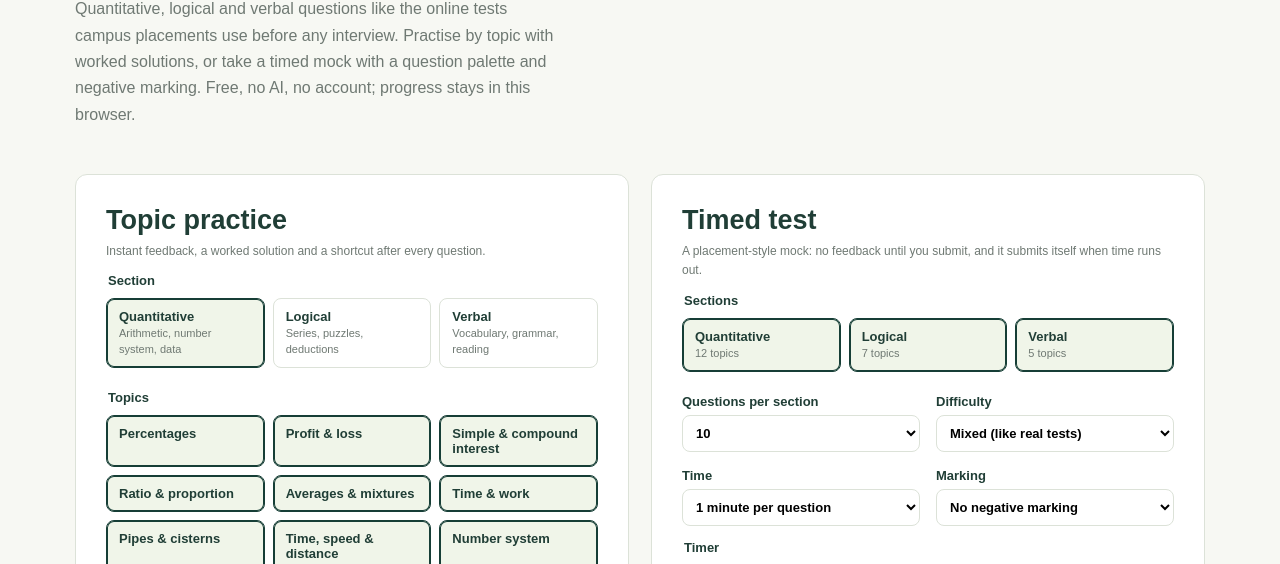
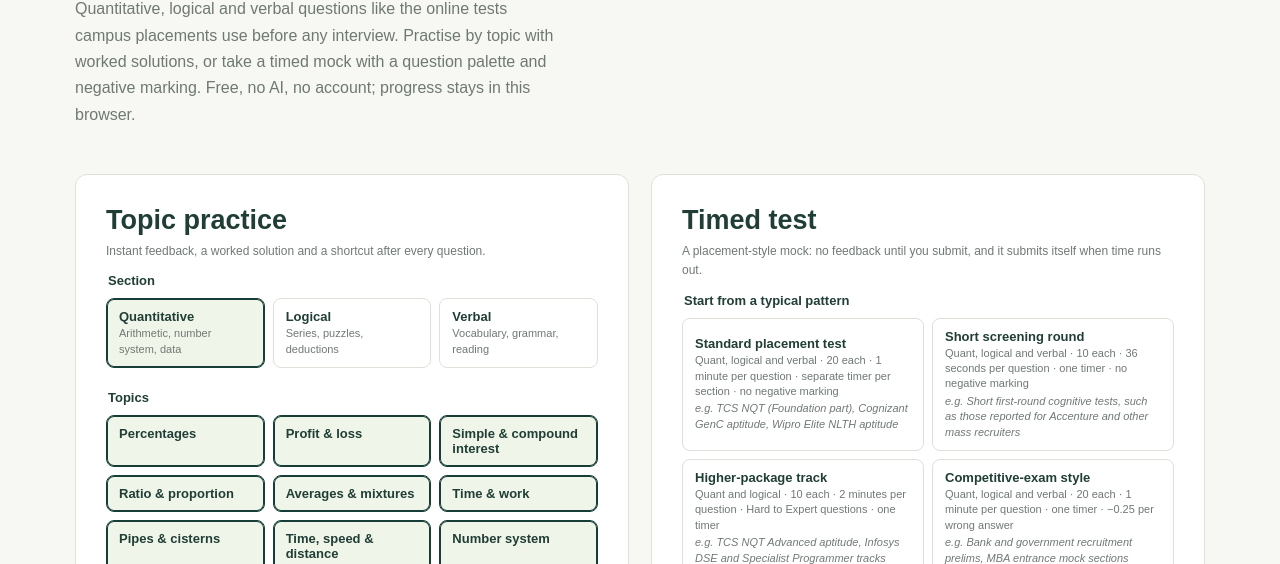
Before and after one commit to VigneshKumarM84/CaseInterview, a website with bundled scripts: page index.html in a window 1280 px wide. Both pictures are taken after a click on the button "Aptitude". Shown: the part 236-800 px from the top of the page. Built offline with nearby package versions, Linux system fonts and the light colour scheme.

Commit message:
Add typical-pattern presets to the aptitude timed test
- Four generic presets (standard placement test, short screening round,
  higher-package track, competitive-exam style) fill in the existing
  timed-test settings; the test does not start until the student presses Start
- Company names appear only as "e.g." examples from public prep-site
  write-ups; every preset is labelled approximate, with a note to follow
  the drive notice
- Presets live in content/aptitude-presets.js and use only settings the
  timed test already offers (checked by a test)

Co-Authored-By: Claude Opus 5.5 <noreply@anthropic.com>

```diff
--- a/assets/aptitude.css
+++ b/assets/aptitude.css
@@ -72,3 +72,12 @@
 }
 @media(max-width:420px){.apt-chips{grid-template-columns:1fr}.apt-data th,.apt-data td{padding:6px 8px}}
 @media print{.apt-testbar,.apt-palette,.apt-test-actions{display:none}.apt-passage>*{display:block}}
+.apt-presets{margin-bottom:6px}
+.apt-preset-list{display:grid;grid-template-columns:1fr 1fr;gap:8px}
+.apt-preset{display:block;text-align:left;font-weight:400;border:1px solid var(--line);border-radius:8px;padding:10px 12px;background:#fff;cursor:pointer;min-width:0}
+.apt-preset b{display:block;font-size:13px}
+.apt-preset small{display:block;font-size:11px;color:var(--muted);margin-top:2px;line-height:1.4}
+.apt-preset .apt-preset-eg{font-style:italic}
+.apt-preset:hover{border-color:var(--green)}
+.apt-preset.chosen{border-color:var(--green);background:#f0f5e9;box-shadow:inset 0 0 0 1px var(--green)}
+@media (max-width:640px){.apt-preset-list{grid-template-columns:1fr}}
--- /dev/null
+++ b/content/aptitude-presets.js
@@ -0,0 +1,37 @@
+/* Generic timed-test presets for placement aptitude practice. Each one fills the timed-test settings with values
+   from the options the test already offers (equal section sizes, fixed paces), so every preset is an approximation.
+   Company names are examples of tests that public prep sites describe in roughly this shape. Companies do not publish
+   these patterns in full and change them, so they are not claims about any company's current test. Checked against
+   free prep-site write-ups in November 2026; students should follow their own drive notice. */
+(function (root) {
+  'use strict';
+  const PRESETS = [
+    {
+      id: 'standard', title: 'Standard placement test',
+      shape: 'Quant, logical and verbal · 20 each · 1 minute per question · separate timer per section · no negative marking',
+      examples: 'TCS NQT (Foundation part), Cognizant GenC aptitude, Wipro Elite NLTH aptitude',
+      settings: { sections: ['quant', 'logical', 'verbal'], perSection: 20, testLevel: 'mixed', pace: 60, timing: 'sectional', negative: 0 }
+    },
+    {
+      id: 'quick', title: 'Short screening round',
+      shape: 'Quant, logical and verbal · 10 each · 36 seconds per question · one timer · no negative marking',
+      examples: 'Short first-round cognitive tests, such as those reported for Accenture and other mass recruiters',
+      settings: { sections: ['quant', 'logical', 'verbal'], perSection: 10, testLevel: 'mixed', pace: 36, timing: 'total', negative: 0 }
+    },
+    {
+      id: 'advanced', title: 'Higher-package track',
+      shape: 'Quant and logical · 10 each · 2 minutes per question · Hard to Expert questions · one timer',
+      examples: 'TCS NQT Advanced aptitude, Infosys DSE and Specialist Programmer tracks',
+      settings: { sections: ['quant', 'logical'], perSection: 10, testLevel: 'mixed-high', pace: 120, timing: 'total', negative: 0 }
+    },
+    {
+      id: 'negative', title: 'Competitive-exam style',
+      shape: 'Quant, logical and verbal · 20 each · 1 minute per question · one timer · −0.25 per wrong answer',
+      examples: 'Bank and government recruitment prelims, MBA entrance mock sections',
+      settings: { sections: ['quant', 'logical', 'verbal'], perSection: 20, testLevel: 'mixed', pace: 60, timing: 'total', negative: 0.25 }
+    }
+  ];
+  const NOTE = 'Approximate. Real tests change by year and campus, and many include parts this practice does not cover, such as coding, pseudocode, essays or game-based tests. Spoken English has its own practice page. Follow your drive notice.';
+  const api = { PRESETS, NOTE };
+  if (typeof module !== 'undefined' && module.exports) module.exports = api; else root.APTITUDE_PRESETS = api;
+})(this);
--- a/index.html
+++ b/index.html
@@ -12,7 +12,7 @@
 <script src="src/behavioural-content.js"></script>
 <script src="src/behavioural.js"></script>
 <script src="content/aptitude-verbal.js"></script>
-<script src="src/aptitude-questions.js"></script>
+<script src="content/aptitude-presets.js"></script><script src="src/aptitude-questions.js"></script>
 <script src="src/aptitude.js"></script><script src="content/english.js"></script><script src="src/english-check.js"></script><script src="src/english.js"></script>
 <script src="content/resume-words.js"></script>
 <script src="src/resume-check.js"></script>
--- a/src/aptitude.js
+++ b/src/aptitude.js
@@ -10,6 +10,8 @@
   const MIX_TITLES = { mixed: 'Mixed difficulty', 'mixed-high': 'Mixed: Hard to Expert' };
   const NEGATIVES = [[0, 'No negative marking'], [0.25, '−0.25 per wrong answer'], [1 / 3, '−1/3 per wrong answer'], [0.5, '−0.5 per wrong answer']];
   const LETTERS = ['A', 'B', 'C', 'D'];
+  const PRESET_DATA = (typeof window !== 'undefined' && window.APTITUDE_PRESETS) || { PRESETS: [], NOTE: '' };
+  const PRESETS = Array.isArray(PRESET_DATA.PRESETS) ? PRESET_DATA.PRESETS : [], PRESET_NOTE = PRESET_DATA.NOTE || '';
   const topicOf = A.topicOf, sectionOf = id => A.SECTIONS.find(s => s.id === id);
   const topicsIn = s => A.TOPICS.filter(t => t.section === s).map(t => t.id);
   const levelTitle = id => MIX_TITLES[id] || (A.LEVELS.find(l => l.id === id) || A.LEVELS[1]).title;
@@ -112,6 +114,8 @@
         <label for="aptTarget">Target per question<select id="aptTarget">${TARGETS.map(([n, t]) => `<option value="${n}" ${prefs.target === n ? 'selected' : ''}>${t}</option>`).join('')}</select></label></div>
         <div class="actions"><button class="primary" id="aptPractice">Start practice →</button><span id="aptPracticeStatus" class="note" role="status"></span></div></section>
       <section class="panel drill-setup apt-setup"><h2>Timed test</h2><p class="note">A placement-style mock: no feedback until you submit, and it submits itself when time runs out.</p>
+        ${PRESETS.length ? `<fieldset class="apt-presets"><legend>Start from a typical pattern</legend><div class="apt-preset-list">${PRESETS.map(p => `<button type="button" class="apt-preset" data-preset="${esc(p.id)}" aria-describedby="aptPresetNote"><b>${esc(p.title)}</b><small>${esc(p.shape)}</small><small class="apt-preset-eg">e.g. ${esc(p.examples)}</small></button>`).join('')}</div>
+        <p class="note" id="aptPresetNote" role="status">${esc(PRESET_NOTE)} Picking one fills in the settings below; you can still change them.</p></fieldset>` : ''}
         <fieldset><legend>Sections</legend><div class="apt-tabs">${A.SECTIONS.map(s => `<label class="drill-chip"><input type="checkbox" name="aptTestSection" value="${s.id}" ${prefs.sections.includes(s.id) ? 'checked' : ''}><span><b>${esc(s.title)}</b><small>${topicsIn(s.id).length} topics</small></span></label>`).join('')}</div></fieldset>
         <div class="drill-options apt-test-options"><label for="aptPer">Questions per section<select id="aptPer">${PER_SECTION.map(n => `<option value="${n}" ${prefs.perSection === n ? 'selected' : ''}>${n}</option>`).join('')}</select></label>
         <label for="aptTestLevel">Difficulty<select id="aptTestLevel">${[...A.LEVELS.map(l => [l.id, l.title]), ['mixed', 'Mixed (like real tests)'], ['mixed-high', 'Mixed: Hard to Expert']].map(([id, t]) => `<option value="${id}" ${prefs.testLevel === id ? 'selected' : ''}>${t}</option>`).join('')}</select></label>
@@ -150,6 +154,12 @@
       if (!checkedTopics().length) { $('#aptPracticeStatus').textContent = 'Choose at least one topic.'; return; }
       remember(); beginPractice(A.buildSet({ topics: prefs.topics[prefs.section], level: prefs.level, count: prefs.count, seed: Date.now() }), 'new', prefs.level);
     };
+    document.querySelectorAll('.apt-preset').forEach(b => b.onclick = () => {
+      const p = PRESETS.find(x => x.id === b.dataset.preset); if (!p) return;
+      prefs = cleanPrefs({ ...prefs, ...p.settings }); save(PREFS_KEY, prefs); renderHome();
+      $('#aptPresetNote').textContent = `Settings filled in for “${p.title}”. ${PRESET_NOTE}`;
+      document.querySelector(`.apt-preset[data-preset="${p.id}"]`)?.classList.add('chosen'); $('#aptTest').focus();
+    });
     $('#aptTest').onclick = () => {
       if (!testSections().length) { $('#aptTestStatus').textContent = 'Choose at least one section.'; return; }
       remember(); beginTest();
```
Also changed, not shown: tests/aptitude.test.cjs (+28 -0 lines), README.md.
